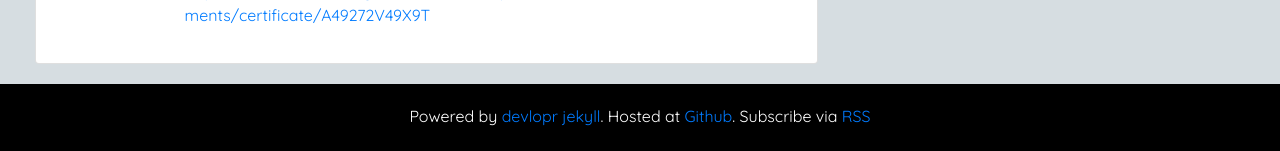
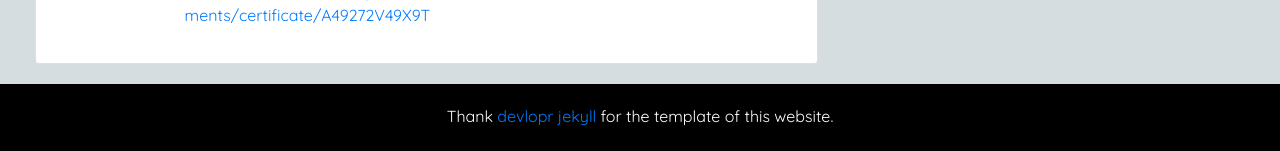
Before and after one commit to JaimeLaVie/JaimeLaVie.github.io, a Jekyll site: the page built from index.html, in a window 1280 px wide. Shown: the part 2137-2288 px from the top of the page. Built offline with Jekyll 4.4.1, drawn with Linux system fonts in a browser that asks for light colours; nearby versions of some CDN libraries; comment, search, counter and statistics services are not loaded; a style sheet for code colours, icons or effects is not loaded.

Commit message:
修改footer

```diff
--- a/_includes/footer.html
+++ b/_includes/footer.html
@@ -1,8 +1,7 @@
 
 <footer>
 
-    <p> Powered by<a href="https://devlopr.netlify.com/readme"> devlopr jekyll</a>. Hosted at <a href="https://pages.github.com">Github</a>. Subscribe via
-        <a href="{{ " /feed.xml " | prepend: site.baseurl }}">RSS</a>
+    <p> Thank <a href="https://devlopr.netlify.com/"> devlopr jekyll</a> for the template of this website.
     </p>
 
 </footer>
```
